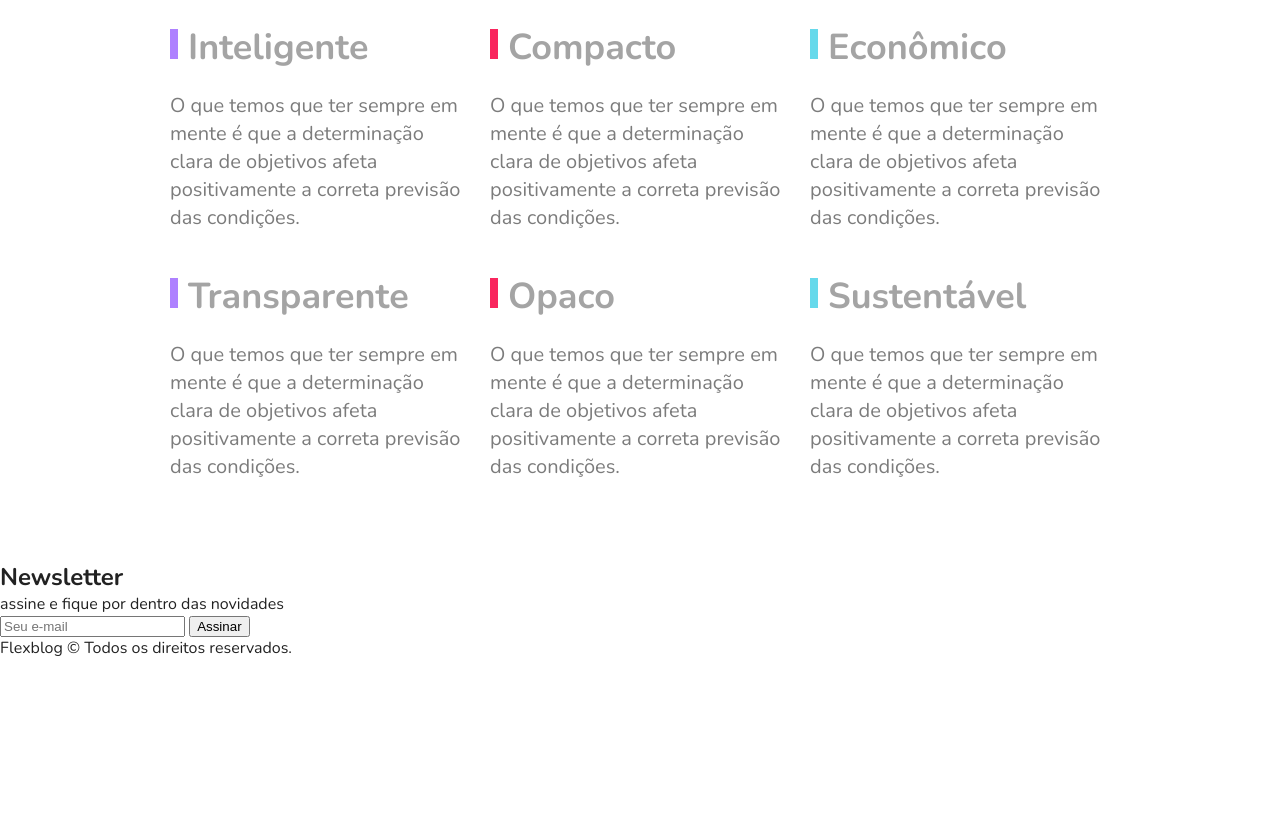
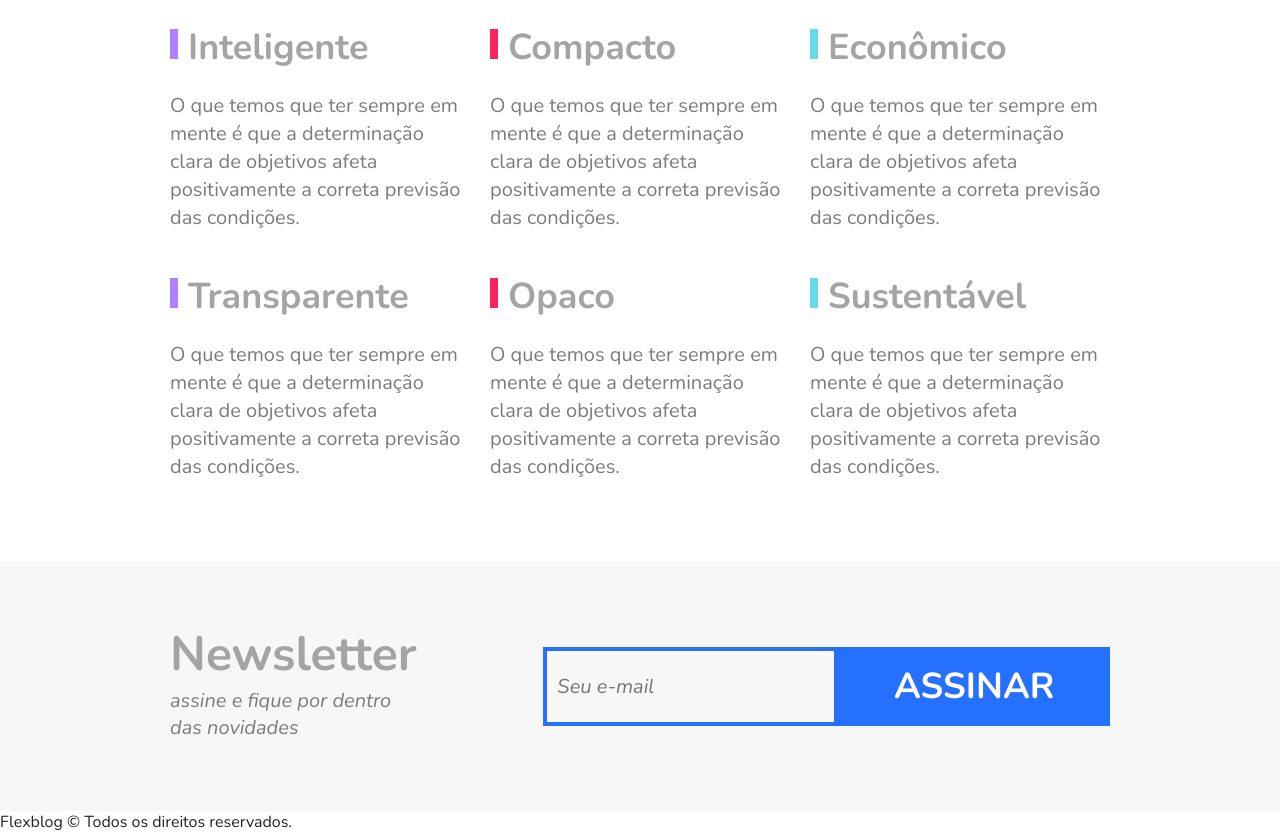
Before and after one commit to andressa-leles/FlexBlog, a plain HTML site: page index.html in a window 1280 px wide. Shown: the part 2657-3490 px from the top of the page. Before the commit the page ends 3316 px from the top, so only its background shows below. Drawn offline with nearby package versions, Linux system fonts and the light colour scheme.

Commit message:
newsletter

```diff
--- a/css/style.css
+++ b/css/style.css
@@ -43,7 +43,7 @@ img {
   }
 
 .superinfo p, .superinfo a {
-    margin: 0 10px 10px 10px;
+   margin: 0 10px 10px 10px;
     color: white;
 }
 
@@ -127,7 +127,7 @@ img {
 }
 
 .produtos-container{
-    display: flex;
+   display: flex;
     flex-wrap: wrap;
     align-items: flex-end;
 }
@@ -204,7 +204,7 @@ img {
 
  .preco-item li{
    display: flex;
-    justify-content: space-between;
+   justify-content: space-between;
     align-items: center;
     margin-bottom: 15px;
 
@@ -288,3 +288,70 @@ img {
     line-height: 1.4;
     color: #7c7c7c;
  }
+
+ .newsletter{
+    background: #f7f7f7;
+    padding: 60px calc((100% - 960px) / 2);
+    display: flex;
+    flex-wrap: wrap;
+ }
+
+ .newsletter-info{
+    flex: 1 1 200px;
+   margin: 0 10px;
+}
+
+.newsletter-info h1{
+    font-size: 3em;
+    color: #a4a4a4;
+}
+
+.newsletter-info p{
+    font-size: 1.25em;
+    font-style: italic;
+    max-width: 230px;
+    color: #7c7c7c;
+    margin-bottom:10px;
+}
+
+.newsletter-form{
+    flex: 2 1 260px;
+    margin: 0 10px;
+    align-self: center;
+    display: flex;
+    flex-wrap: wrap;
+}
+
+.newsletter-form input{
+    flex: 3 1 260px;
+    font-size: 1.25em;
+    color: #7c7c7c;
+    font-style: italic;
+    font-family: "Nunito", sans-serif;
+    border: 4px solid #2670ff;
+    background: transparent;
+    padding: 15px 10px;
+    margin: 0px;
+    border-radius: 0px;
+    outline: none;
+}
+
+.newsletter-form button{
+    flex: 1 1 260px;
+    font-family: "Nunito", sans-serif;
+    font-size: 2.25em;
+    font-weight: bold;
+    text-transform: uppercase;
+    background:  #2670ff;
+    color: white;
+    margin: 0px;
+    cursor: pointer;
+    border: 0px;
+    padding: 15px 10px;
+}
+
+@media (max-width: 600px){
+    .newsletter-form button{
+        font-size: 1.5em;
+    }
+}
```
